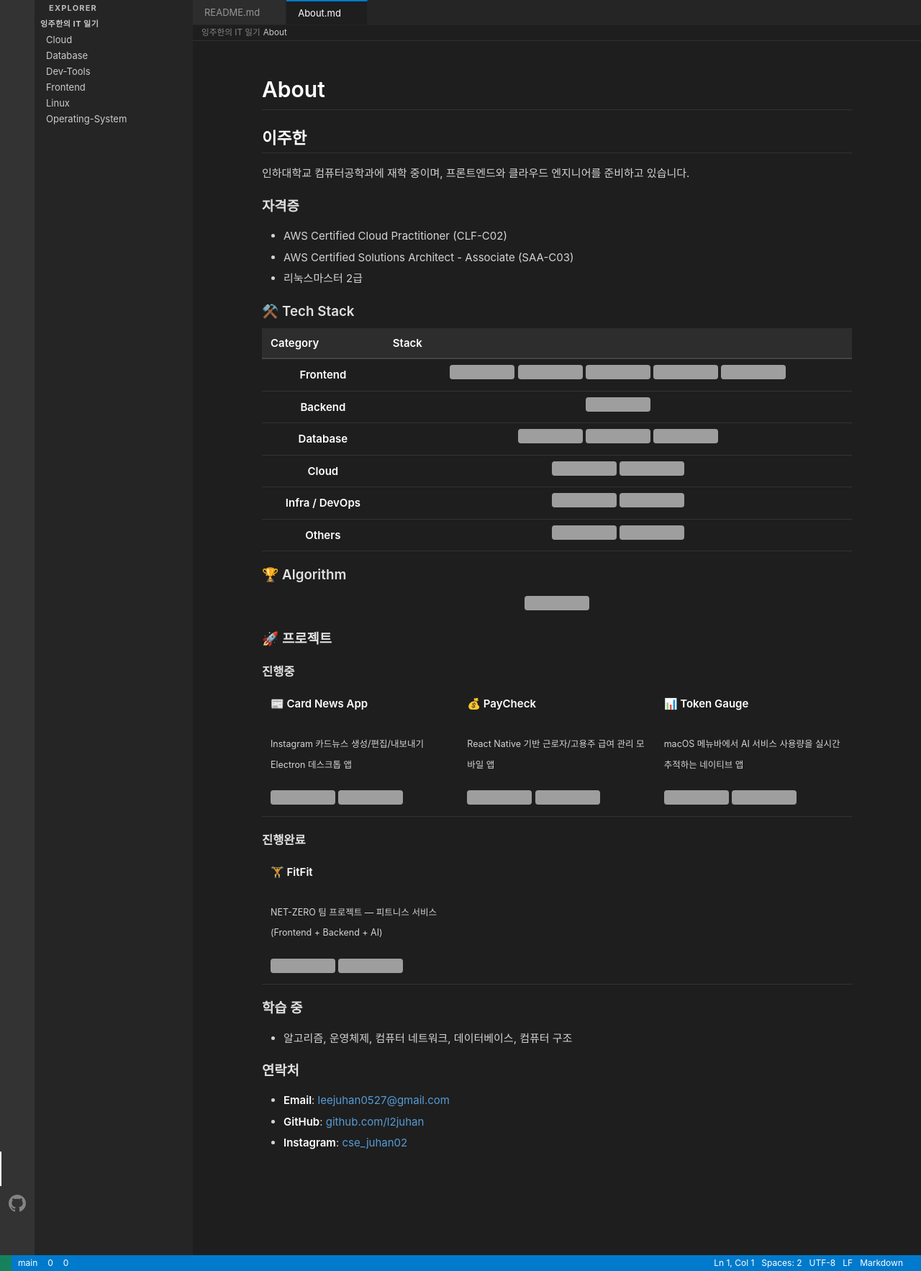
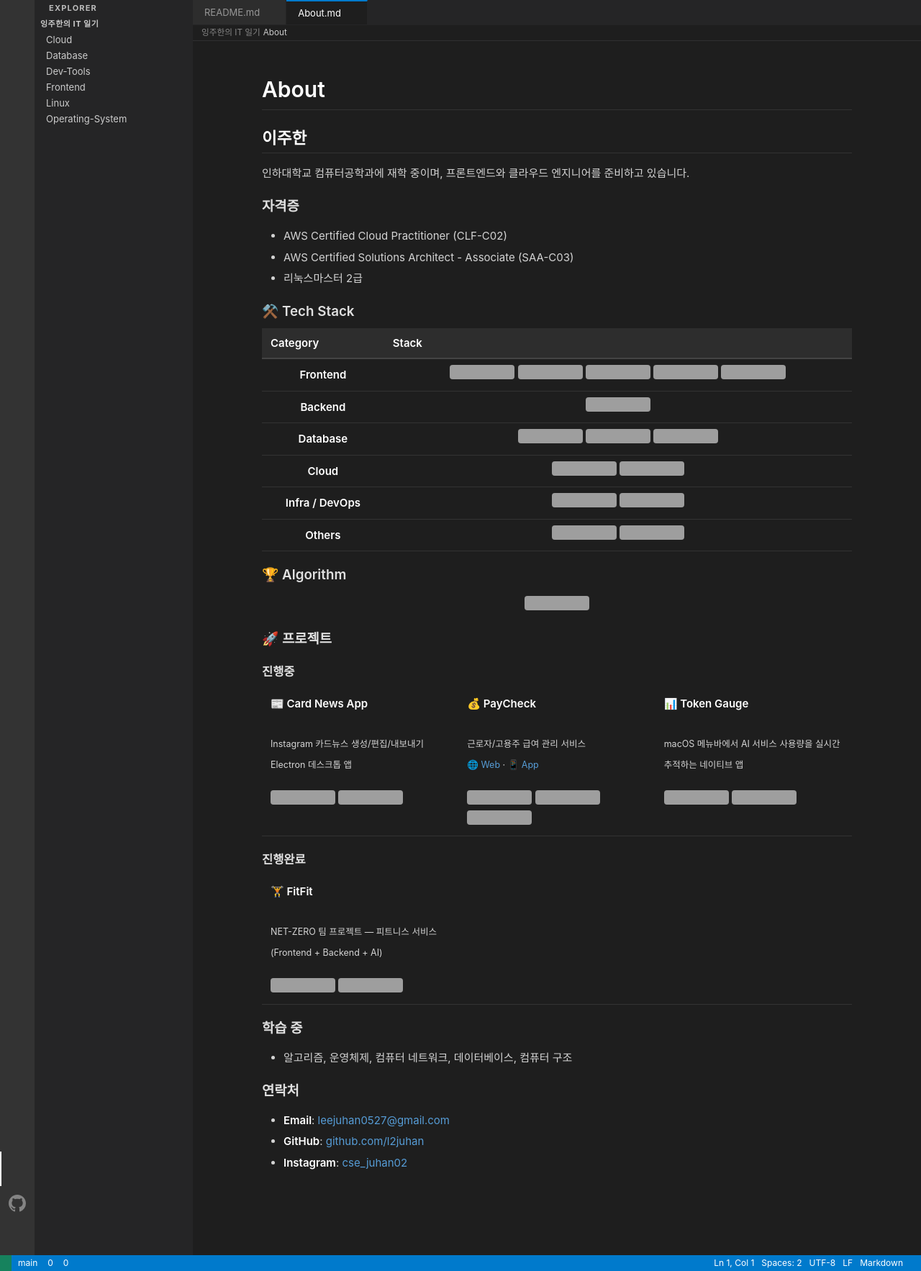
Before and after one commit to l2juhan/l2juhan.github.io, a Jekyll site: the page built from _pages/about.md, in a window 1280 px wide. Shown: the whole page at 72% size. Built offline with Jekyll 4.4.1, drawn with Linux system fonts in a browser that asks for light colours; a style sheet for code colours, icons or effects is not loaded; grey boxes are pictures that could not be loaded.

Commit message:
Fix AWS badge icon and update PayCheck project card
- Change AWS badge color to FF9900 (orange) so icon renders visibly
- PayCheck: add Web/App links to separate repos, add React badge

Co-Authored-By: Claude Opus 4.6 (1M context) <noreply@anthropic.com>

```diff
--- a/_pages/about.md
+++ b/_pages/about.md
@@ -47,7 +47,7 @@ permalink: /about/
   <tr>
     <td align="center"><b>Cloud</b></td>
     <td align="center">
-      <img src="https://img.shields.io/badge/AWS-232F3E?style=for-the-badge&logo=amazonwebservices&logoColor=white"/>
+      <img src="https://img.shields.io/badge/AWS-FF9900?style=for-the-badge&logo=amazonwebservices&logoColor=white"/>
       <img src="https://img.shields.io/badge/Cloudflare-F38020?style=for-the-badge&logo=cloudflare&logoColor=white"/>
     </td>
   </tr>
@@ -88,9 +88,11 @@ permalink: /about/
       <img src="https://img.shields.io/badge/Electron-47848F?style=flat-square&logo=electron&logoColor=white"/>
     </td>
     <td width="33%" valign="top">
-      <a href="https://github.com/Team-PayCheck"><b>💰 PayCheck</b></a><br/><br/>
-      <sub>React Native 기반 근로자/고용주 급여 관리 모바일 앱</sub><br/><br/>
+      <b>💰 PayCheck</b><br/><br/>
+      <sub>근로자/고용주 급여 관리 서비스</sub><br/>
+      <sub><a href="https://github.com/Team-PayCheck/PayCheck-frontend">🌐 Web</a> · <a href="https://github.com/Team-PayCheck/PayCheck-mobile">📱 App</a></sub><br/><br/>
       <img src="https://img.shields.io/badge/TypeScript-3178C6?style=flat-square&logo=typescript&logoColor=white"/>
+      <img src="https://img.shields.io/badge/React-61DAFB?style=flat-square&logo=react&logoColor=black"/>
       <img src="https://img.shields.io/badge/React_Native-61DAFB?style=flat-square&logo=react&logoColor=black"/>
     </td>
     <td width="33%" valign="top">
```
